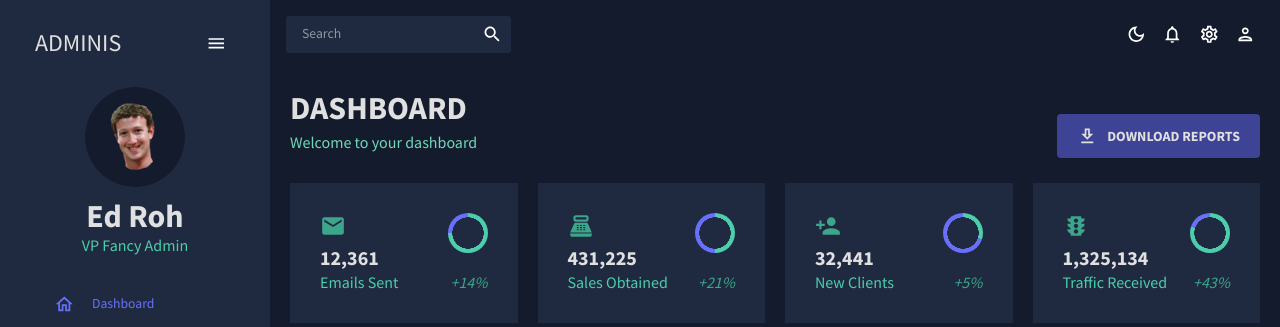
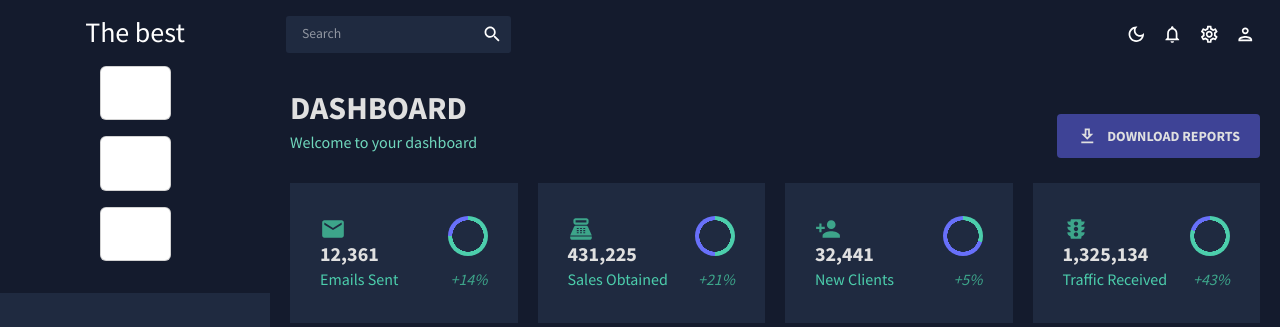
Before and after one commit to DenseLink/react-admin, a React (Create React App) app: page / in a window 1280 px wide. Shown: the top 327 px of the page. Built offline with nearby package versions, Linux system fonts and the light colour scheme.

Commit message:
added drag and drop to sidebar

```diff
--- a/package.json
+++ b/package.json
@@ -5,6 +5,9 @@
   "dependencies": {
     "@ckeditor/ckeditor5-build-classic": "^35.4.0",
     "@ckeditor/ckeditor5-react": "^5.0.5",
+    "@dnd-kit/core": "^6.0.7",
+    "@dnd-kit/sortable": "^7.0.2",
+    "@dnd-kit/utilities": "^3.2.1",
     "@emotion/react": "^11.10.5",
     "@emotion/styled": "^11.10.5",
     "@fullcalendar/core": "^6.0.2",
@@ -24,9 +27,11 @@
     "@testing-library/jest-dom": "^5.16.5",
     "@testing-library/react": "^13.4.0",
     "@testing-library/user-event": "^13.5.0",
+    "bootstrap": "^5.2.3",
     "formik": "^2.2.9",
     "html-react-parser": "^3.0.6",
     "react": "^18.2.0",
+    "react-bootstrap": "^2.7.0",
     "react-dom": "^18.2.0",
     "react-pro-sidebar": "^0.7.1",
     "react-router-dom": "^6.4.5",
--- a/src/scenes/global/Sidebar.jsx
+++ b/src/scenes/global/Sidebar.jsx
@@ -16,6 +16,11 @@ import PieChartOutlineOutlinedIcon from "@mui/icons-material/PieChartOutlineOutl
 import TimelineOutlinedIcon from "@mui/icons-material/TimelineOutlined";
 import MenuOutlinedIcon from "@mui/icons-material/MenuOutlined";
 import MapOutlinedIcon from "@mui/icons-material/MapOutlined";
+import 'bootstrap/dist/css/bootstrap.min.css';
+import Container from 'react-bootstrap/Container';
+import { DndContext, closestCenter } from "@dnd-kit/core";
+import { arrayMove, SortableContext, verticalListSortingStrategy } from "@dnd-kit/sortable";
+import { SortableItem } from "./SortableItem";
 
 const Item = ({ title, to, icon, selected, setSelected }) => {
   const theme = useTheme();
@@ -40,8 +45,24 @@ const Sidebar = () => {
   const colors = tokens(theme.palette.mode);
   const [isCollapsed, setIsCollapsed] = useState(false);
   const [selected, setSelected] = useState("Dashboard");
+  const [ languages, setLanguages ] = useState(["J", "P", "T"]);
+  return (
+    <div>
+    <DndContext
+      collisionDetection={closestCenter}
+      onDragEnd={handleDragEnd}
+    >
+      <Container className="p-3" style={{"width": "50%"}} align="center">
+        <h3>The best</h3>
+        <SortableContext
+          items={languages}
+          strategy={verticalListSortingStrategy}
+          >
+            {languages.map(language => <SortableItem key={language} id={language}/>)}
+          </SortableContext>
+      </Container>
+    </DndContext>
 
-  return (
     <Box
       sx={{
         "& .pro-sidebar-inner": {
@@ -229,7 +250,19 @@ const Sidebar = () => {
         </Menu>
       </ProSidebar>
     </Box>
+    </div>
   );
+    function handleDragEnd(event) {
+      const {active, over} = event;
+      if(active.id !== over.id){
+        setLanguages((items) => {
+          const activeIndex = items.indexOf(active.id);
+          const overIndex = items.indexOf(over.id);
+
+          return arrayMove(items, activeIndex, overIndex)
+        });
+      }
+    }
 };
 
 export default Sidebar;
--- /dev/null
+++ b/src/scenes/global/SortableItem.js
@@ -0,0 +1,25 @@
+import { useSortable } from "@dnd-kit/sortable";
+import { CSS } from "@dnd-kit/utilities";
+import Card from 'react-bootstrap/Card';
+
+export function SortableItem(props) {
+    // props.id
+    const {
+        attributes,
+        listeners,
+        setNodeRef,
+        transform,
+        transition
+    } = useSortable({id: props.id});
+
+    const style = {
+        transform: CSS.Transform.toString(transform),
+        transition
+    }
+
+    return (
+        <div ref={setNodeRef} stype={style} {...attributes} {...listeners}>
+            <Card body className="m-3"> {props.id}</Card>
+        </div>
+    )
+}
```
Also changed, not shown: 1 other file (tests, documents, lock files or other folders).
